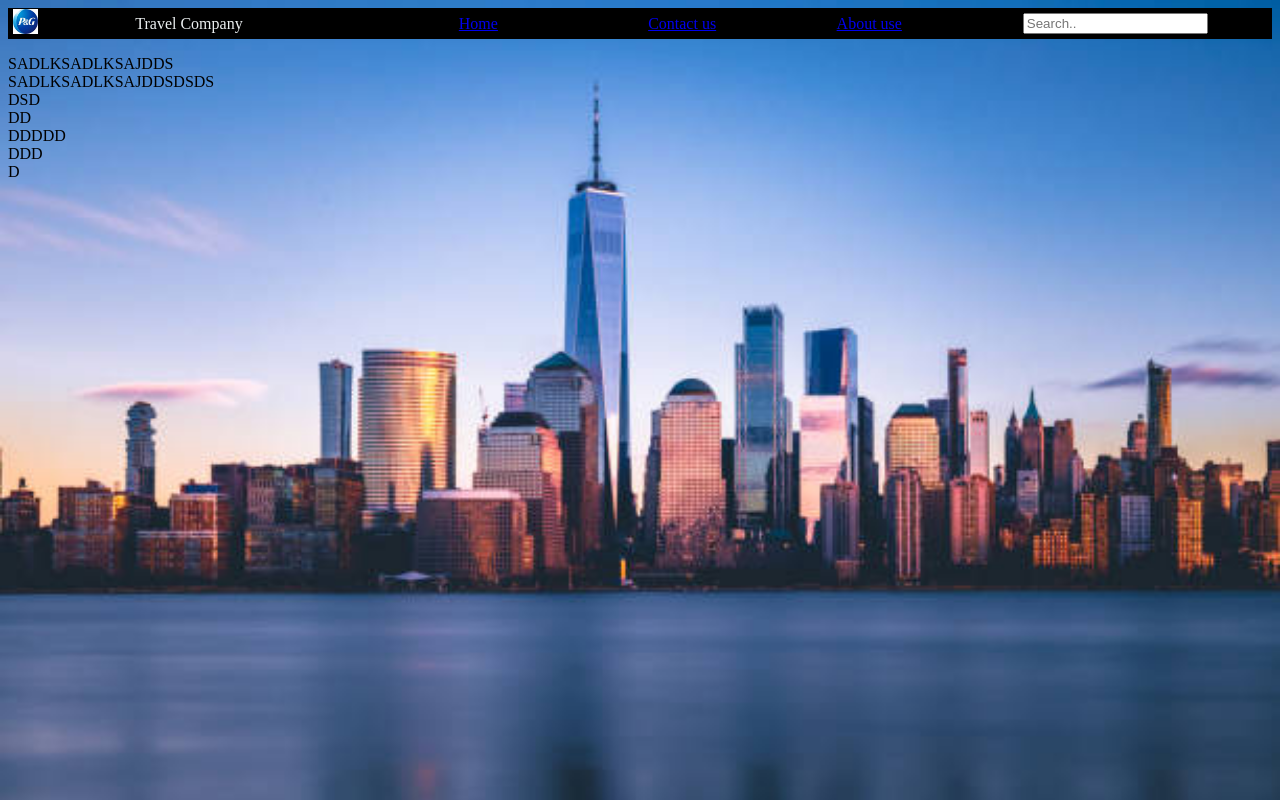
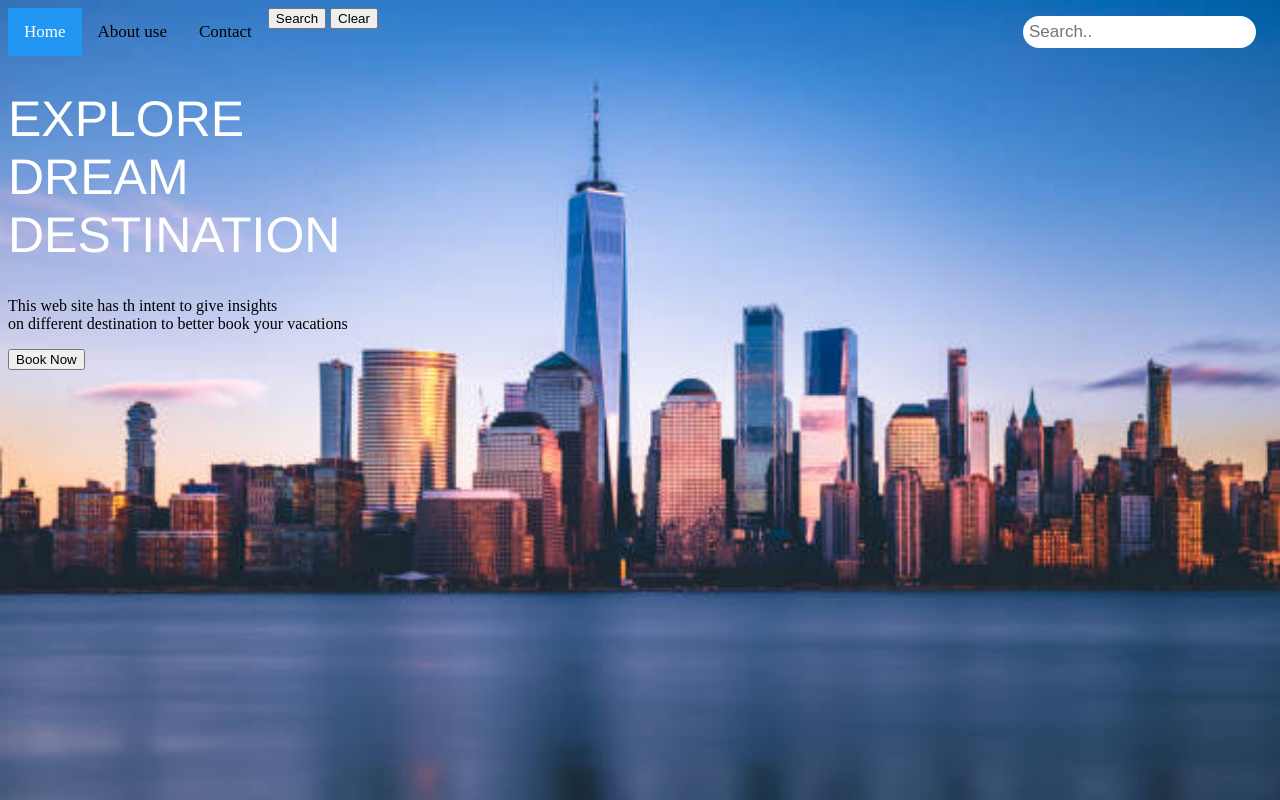
Before and after one commit to porporaF/Travel_Site.io, a plain HTML site: page travelReccomendation/travel_reccomendation.html in a window 1280 px wide. Drawn offline with Linux system fonts and the light colour scheme.

Commit message:
progress

```diff
--- /dev/null
+++ b/travelReccomendation/myJsFile.js
@@ -0,0 +1,15 @@
+const BookedTravels [];
+
+function searchClear ()
+{
+    document.getElementById("searchField").value="";
+}
+
+function BookNow ()
+{
+
+}
+
+document.getElementById("btnClear").addEventListener("click",searchClear);
+
+document.getElementById("btnBook").addEventListener("click",BookNow);
--- /dev/null
+++ b/travelReccomendation/style.css
@@ -0,0 +1,69 @@
+
+body {
+  background-image: url('./newYork.jpg');
+  background-repeat: no-repeat;
+  background-attachment: fixed;
+  background-size: cover;
+}
+
+h1 {
+    font-size: 50;
+    font-family:'Franklin Gothic Medium', 'Arial Narrow', Arial, sans-serif ;
+    color:white;
+    font-weight: 200;
+   S
+}
+.topnav {
+  overflow: hidden;
+  background-color:transparent;
+}
+
+/* Style the links inside the navigation bar */
+.topnav a {
+  float: left;
+  display: block;
+  color: black;
+  text-align: center;
+  padding: 14px 16px;
+  text-decoration: none;
+  font-size: 17px;
+}
+
+/* Change the color of links on hover */
+.topnav a:hover {
+  background-color: #ddd;
+  color: black;
+}
+
+/* Style the "active" element to highlight the current page */
+.topnav a.active {
+  background-color: #2196F3;
+  color: white;
+}
+
+/* Style the search box inside the navigation bar */
+.topnav input[type=text] {
+  float: right;
+  padding: 6px;
+  border: none;
+  margin-top: 8px;
+  margin-right: 16px;
+  font-size: 17px;
+  border-radius: 30px;
+}
+
+/* When the screen is less than 600px wide, stack the links and the search field vertically instead of horizontally */
+@media screen and (max-width: 600px) {
+  .topnav a, .topnav input[type=text] {
+    float: none;
+    display: block;
+    text-align: left;
+    width: 100%;
+    margin: 0;
+    padding: 14px;
+  }
+  .topnav input[type=text] {
+    border: 1px solid #ccc;
+    border-radius: 30px;
+  }
+}
--- a/travelReccomendation/travel_reccomendation.html
+++ b/travelReccomendation/travel_reccomendation.html
@@ -1,46 +1,29 @@
 <!DOCUMENT>
 <html>
     <head>
-        <style>
-body {
-  background-image: url('./newYork.jpg');
-  background-repeat: no-repeat;
-  background-attachment: fixed;
-  background-size: cover;
-}
-</style>
+        <link rel="stylesheet" href="style.css">
 <body>
-<table style="border-collapse: collapse; width: 100%; background-color: #000000; border-color: #000000;" border="0">
-<tr>
-<td style="width: 10%;">&nbsp;<img class="fit-picture" src="./PG.jpg" width="25"
-     height="25" /></td>
-<td style="width: 15%;"><span style="color: #ecf0f1;">Travel Company</span></td>
-<td style="width: 10%;>""</td>
-<td style="width: 10%;">&nbsp;<span style="color: #ecf0f1;"> <a href="./travel_roccomendation.html"> Home</a></td>
-<td style="width: 5%;>""</td>
-<td style="width: 10%;">&nbsp;<span style="color: #ecf0f1;"> <a href="./contact_us.html"> Contact us</a></td>
-<td style="width: 5%;>""</td>
-<td style="width: 10%;">&nbsp;<span style="color: #ecf0f1;"> <a href="./about_us"> About use</a></td>
-<td style="width: 5%;>""</td>
-<td style="width: 5%;>">&nbsp;<input type="text" placeholder="Search.."></td>
-<td style="width: 5%;>"</td>
-</tr>
-</table>
+    <div class="topnav">
+        <a class="active" href="./travel_roccomendation.html"> Home</a>
+        <a href="./about_us"> About use</a>
+        <a href="./contact_us">Contact</a>
+        <input type="text" id="searchField" placeholder="Search..">
+        <button type="button" id="btnSearch">Search</button>
+        <button type="button" id="btnClear" >Clear</button>
+      </div>
 
+<h1>
+    EXPLORE<br>
+    DREAM<br>
+    DESTINATION<br>
+</h1>
 <p>
-SADLKSADLKSAJDDS<br>
-SADLKSADLKSAJDDSDSDS<br>
-DSD<br>
-DD<br>
-DDDDD<br>
-DDD<br>
-D<br>
-<br>
-<br>
+This web site has th intent to give insights <br>
+on different destination to better book your vacations<br>
 </p>
-
-
-</body>
+<button type="button" id="btnBook">Book Now</button>
+<script src="myJsFile.js"></script>
+    </body>
 
 </head>
 <body>
```
